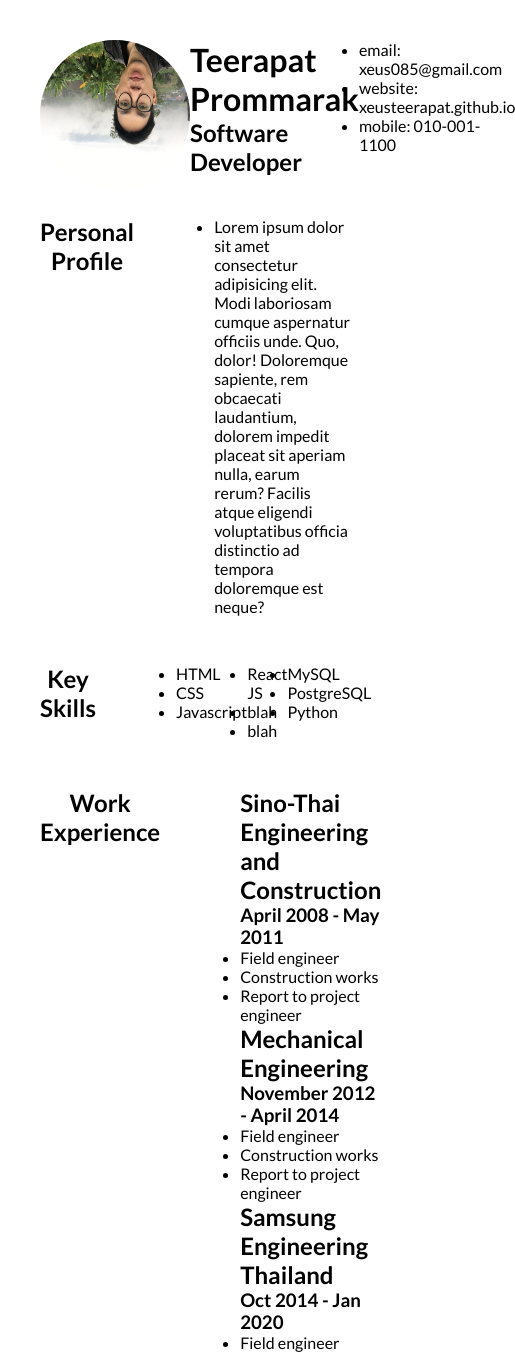
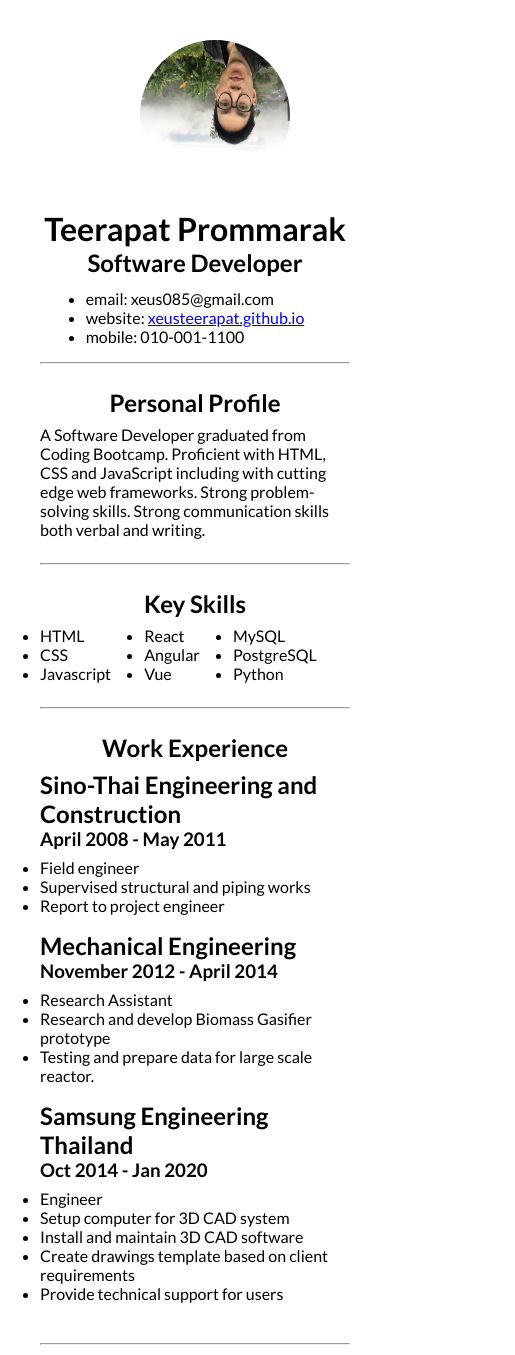
Before and after one commit to xeusteerapat/resume, a plain HTML site: page index.html in a window 390 px wide. Shown: the top 1355 px of the page, 515 px wide, since content can reach past the window. Drawn offline with Linux system fonts and the light colour scheme.

Commit message:
add responsive styling for mobile device

```diff
--- a/css/mobile.css
+++ b/css/mobile.css
@@ -0,0 +1,75 @@
+@media (max-width: 500px) {
+  .header-container {
+    display: flex;
+    flex-direction: column;
+  }
+
+  #profile {
+    align-items: center;
+    margin: 0 auto;
+  }
+
+  #fullname {
+    padding: 0 0 0.75rem 0;
+    margin: 0 auto;
+    text-align: center;
+  }
+
+  #contact {
+    padding: 0 0 1rem 0;
+    margin: 0 auto;
+  }
+
+  .personal-container {
+    display: flex;
+    flex-direction: column;
+    align-items: center;
+  }
+
+  .personal-details {
+    padding-left: 0;
+  }
+
+  .title {
+    text-align: center;
+    padding-bottom: 0.5rem;
+    flex-shrink: 0;
+    margin: 0 auto;
+  }
+
+  .skills-container {
+    display: flex;
+    flex-direction: column;
+  }
+
+  .skill-list {
+    padding-left: 0;
+  }
+
+  .experience-container {
+    display: flex;
+    flex-direction: column;
+  }
+
+  .experience-details {
+    padding-left: 0;
+  }
+
+  .education-container {
+    display: flex;
+    flex-direction: column;
+  }
+
+  .education-details {
+    padding-left: 0;
+  }
+
+  .hobbies-container {
+    display: flex;
+    flex-direction: column;
+  }
+
+  .hobbies-details {
+    padding-left: 0;
+  }
+}
--- a/css/style.css
+++ b/css/style.css
@@ -24,7 +24,13 @@ body {
 
 .header-container {
   display: flex;
-  flex: 3;
+  flex-basis: 300px;
+}
+
+#profile {
+  flex-shrink: 0;
+  padding-bottom: 1rem;
+  padding-left: 2.5rem;
 }
 
 #profile img {
@@ -32,6 +38,12 @@ body {
   border-radius: 50%;
   width: 150px;
   height: 150px;
+}
+
+#fullname,
+#contact {
+  padding-left: 7rem;
+  padding-top: 3rem;
 }
 
 .personal-container {
@@ -42,6 +54,7 @@ body {
 .title {
   width: 250px;
   text-align: center;
+  flex-shrink: 0;
 }
 
 .skills-container {
@@ -65,6 +78,15 @@ body {
   flex-basis: 300px;
 }
 
+.experience-details ul {
+  padding-bottom: 1rem;
+}
+
+.duration {
+  padding-bottom: 0.5rem;
+  font-size: italic;
+}
+
 .education-container {
   display: flex;
   flex-basis: 300px;
--- a/index.html
+++ b/index.html
@@ -9,6 +9,11 @@
       rel="stylesheet"
     />
     <link rel="stylesheet" href="css/style.css" />
+    <link
+      rel="stylesheet"
+      media="screen and (max-width: 768px)"
+      href="css/mobile.css"
+    />
     <title>Teerapat Prommarak</title>
   </head>
   <body>
@@ -18,19 +23,25 @@
           <div id="profile">
             <img src="img/resume.jpg" alt="" />
           </div>
-          <div id="fullname">
+          <div id="fullname" class="py-1">
             <h1>Teerapat Prommarak</h1>
             <h2>Software Developer</h2>
           </div>
-          <div id="contact">
+          <div id="contact" class="py-1">
             <ul>
               <li>email: xeus085@gmail.com</li>
-              <li>website: xeusteerapat.github.io</li>
+              <li>
+                website:
+                <a href="https://xeusteerapat.github.io/" target="_blank"
+                  >xeusteerapat.github.io</a
+                >
+              </li>
               <li>mobile: 010-001-1100</li>
             </ul>
           </div>
         </div>
       </header>
+      <hr />
 
       <!-- Personal profile -->
       <section id="personal" class="py-2">
@@ -39,19 +50,16 @@
             <h2>Personal Profile</h2>
           </div>
           <div class="personal-details py-1">
-            <ul>
-              <li>
-                Lorem ipsum dolor sit amet consectetur adipisicing elit. Modi
-                laboriosam cumque aspernatur officiis unde. Quo, dolor!
-                Doloremque sapiente, rem obcaecati laudantium, dolorem impedit
-                placeat sit aperiam nulla, earum rerum? Facilis atque eligendi
-                voluptatibus officia distinctio ad tempora doloremque est neque?
-              </li>
-            </ul>
+            <p>
+              A Software Developer graduated from Coding Bootcamp. Proficient
+              with HTML, CSS and JavaScript including with cutting edge web
+              frameworks. Strong problem-solving skills. Strong communication
+              skills both verbal and writing.
+            </p>
           </div>
         </div>
       </section>
-
+      <hr />
       <!-- Key skills -->
       <section id="skills" class="py-2">
         <div class="skills-container">
@@ -68,9 +76,9 @@
             </div>
             <div class="skill-set-2">
               <ul>
-                <li>React JS</li>
-                <li>blah</li>
-                <li>blah</li>
+                <li>React</li>
+                <li>Angular</li>
+                <li>Vue</li>
               </ul>
             </div>
             <div class="skill-set-3">
@@ -83,7 +91,7 @@
           </div>
         </div>
       </section>
-
+      <hr />
       <!-- Work Experience -->
       <section id="experience" class="py-2">
         <div class="experience-container">
@@ -95,27 +103,29 @@
             <h3 class="duration">April 2008 - May 2011</h3>
             <ul>
               <li>Field engineer</li>
-              <li>Construction works</li>
+              <li>Supervised structural and piping works</li>
               <li>Report to project engineer</li>
             </ul>
             <h2>Mechanical Engineering</h2>
             <h3 class="duration">November 2012 - April 2014</h3>
             <ul>
-              <li>Field engineer</li>
-              <li>Construction works</li>
-              <li>Report to project engineer</li>
+              <li>Research Assistant</li>
+              <li>Research and develop Biomass Gasifier prototype</li>
+              <li>Testing and prepare data for large scale reactor.</li>
             </ul>
             <h2>Samsung Engineering Thailand</h2>
             <h3 class="duration">Oct 2014 - Jan 2020</h3>
             <ul>
-              <li>Field engineer</li>
-              <li>Construction works</li>
-              <li>Report to project engineer</li>
+              <li>Engineer</li>
+              <li>Setup computer for 3D CAD system</li>
+              <li>Install and maintain 3D CAD software</li>
+              <li>Create drawings template based on client requirements</li>
+              <li>Provide technical support for users</li>
             </ul>
           </div>
         </div>
       </section>
-
+      <hr />
       <!-- Education -->
       <section id="education" class="py-2">
         <div class="education-container">
@@ -124,11 +134,11 @@
           </div>
           <div class="education-details py-1">
             <h2>Chiang Mai University</h2>
-            <h3>Bachelors degree Mechanical Engineering</h3>
+            <h3>Bachelors degree of Mechanical Engineering</h3>
           </div>
         </div>
       </section>
-
+      <hr />
       <!-- Hobbies -->
       <section id="hobbies" class="py-2">
         <div class="hobbies-container">
```
